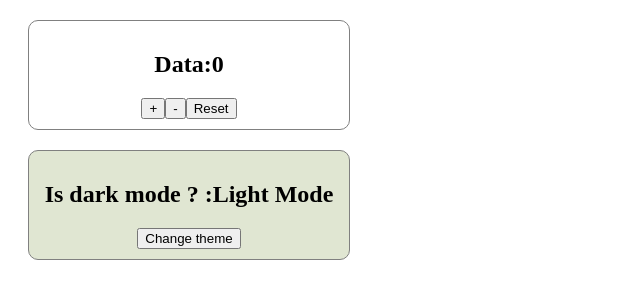
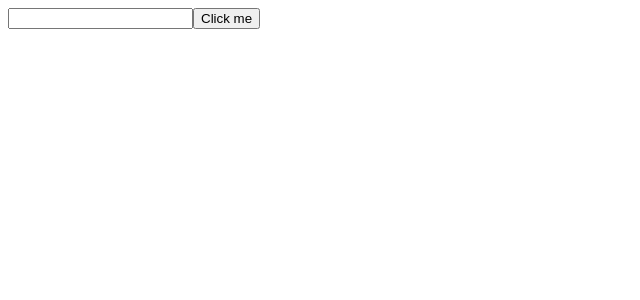
Before and after one commit to akanshakumari25-bot/react, a React (Vite) app: page / in a window 1280 px wide. Shown: the top 300 px of the page, without its empty margins (0-640 px from the left). Built offline with nearby package versions, Linux system fonts and the light colour scheme.

Commit message:
create interactive file

```diff
--- a/src/App.jsx
+++ b/src/App.jsx
@@ -134,17 +134,17 @@
 // export default App;
 
 
-import Counter from "./components/Counter";
-import ThemeToggle from "./components/ThemeToggle";
+// import Counter from "./components/Counter";
+// import ThemeToggle from "./components/ThemeToggle";
 
-function App(){
-  return(
-    <div>
-     <Counter/>
-     <ThemeToggle/>
-    </div>
-  )
-}
+// function App(){
+//   return(
+//     <div>
+//      <Counter/>
+//      <ThemeToggle/>
+//     </div>
+//   )
+// }
 
 
 
@@ -152,4 +152,22 @@ function App(){
 
 
 
+// export default App;
+
+
+import InteractiveForm from "./components/InteractiveForm";
+
+function App(){
+
+ return (
+
+  <div>
+    <InteractiveForm/>
+  </div>
+ )
+
+
+
+}
+
 export default App;
--- /dev/null
+++ b/src/components/InteractiveForm.jsx
@@ -0,0 +1,40 @@
+
+ function InteractiveForm(){
+
+
+
+let clickHandler = ()=>{
+    console.log("Button was clicked!")
+}
+
+let changeHandler =(e)=>{
+    console.log(e.target.value)
+}
+
+
+let submitHandler = (e)=>{
+    e.preventDefault()
+    console.log("Form Submit")
+
+}
+
+
+
+ return (
+        <div>
+            <form onSubmit={submitHandler}>
+                <input type="text"  onChange={changeHandler}  />
+
+                 <button onClick={clickHandler}>Click me </button>
+
+
+
+            </form>
+
+        </div>
+    )
+
+
+}
+
+export default InteractiveForm;
```
